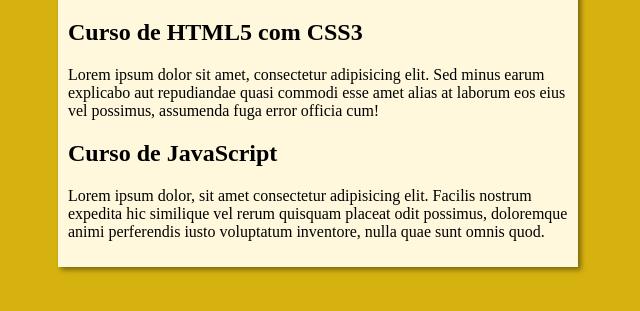
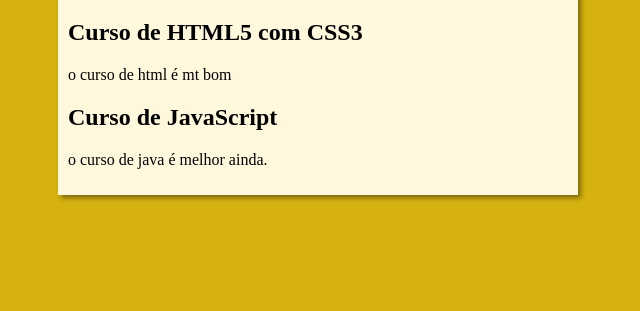
Before and after one commit to joaopaulosampaio2/projeto-site, a plain HTML site: page index.html in a window 1280 px wide. Shown: the part 79-390 px from the top of the page, without its empty margins (322-962 px from the left). Drawn offline with Linux system fonts and the light colour scheme.

Commit message:
Update index.html

```diff
--- a/index.html
+++ b/index.html
@@ -11,20 +11,15 @@
     <main>
         <header>
             <h1>Cursos gratis</h1>
+
         </header>
         <article>
             <h2>Curso de HTML5 com CSS3</h2>
-            <p>Lorem ipsum dolor sit amet, consectetur adipisicing elit.
-            Sed minus earum explicabo aut repudiandae quasi commodi esse amet
-            alias at laborum eos eius vel possimus, assumenda fuga error
-            officia cum!</p>
+            <p>o curso de html é mt bom</p>
         </article>
         <article>
             <h2>Curso de JavaScript</h2>
-            <p>Lorem ipsum dolor, sit amet consectetur adipisicing elit.
-             Facilis nostrum expedita hic similique vel rerum quisquam placeat odit possimus,
-            doloremque animi perferendis iusto voluptatum inventore,
-            nulla quae sunt omnis quod.</p>
+            <p> o curso de java é melhor ainda.</p>
 
         </article>
     </main>
```
